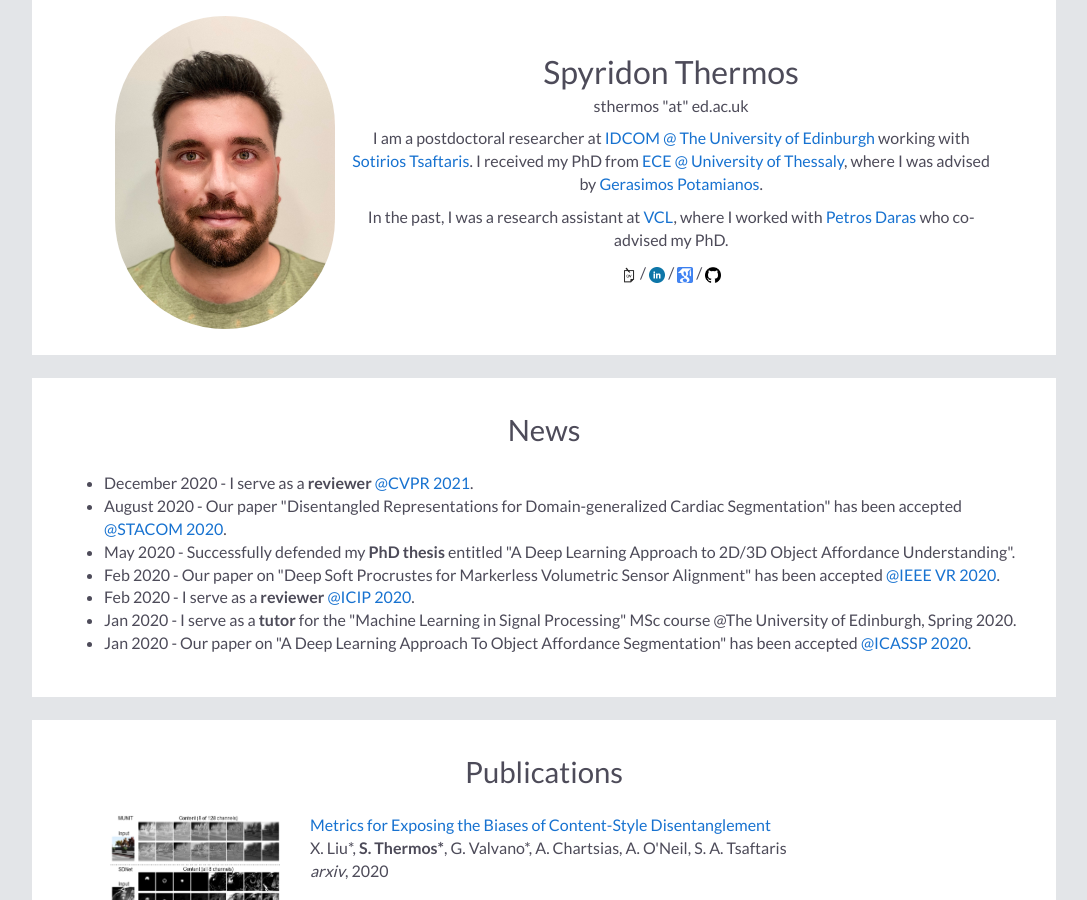
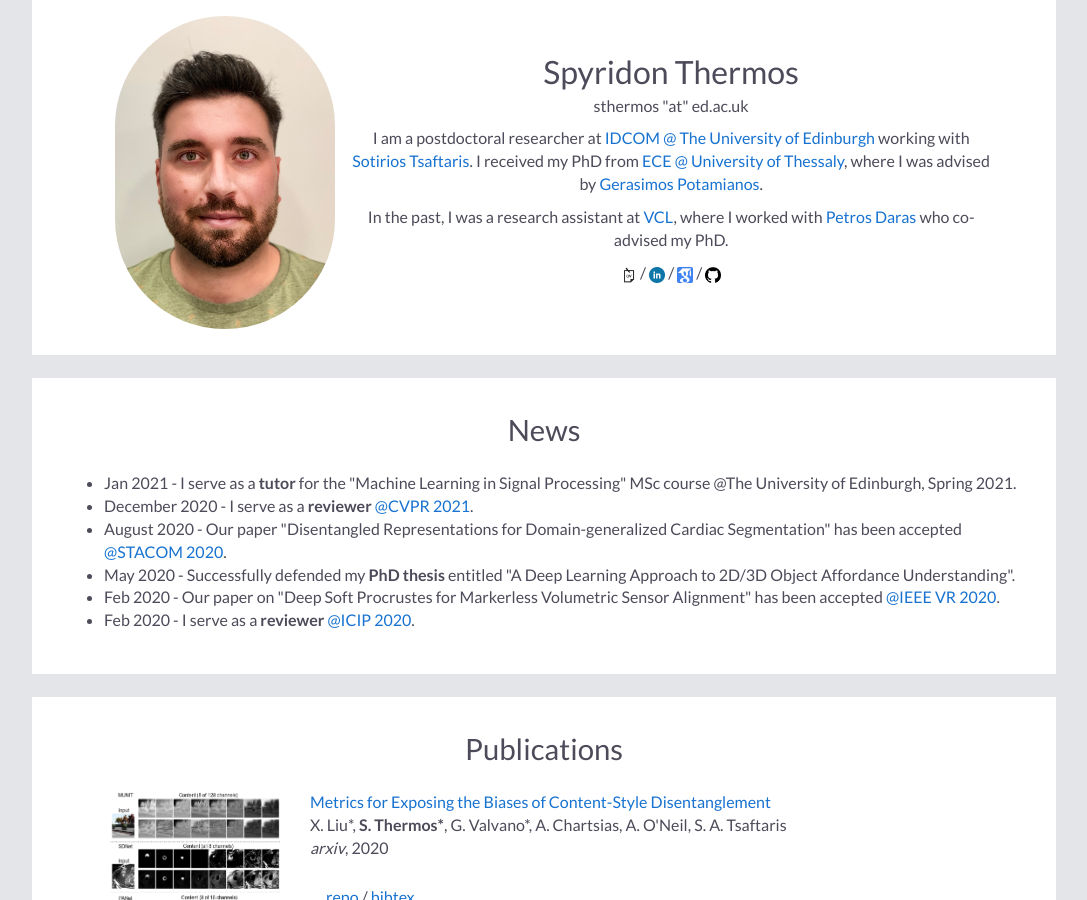
Before and after one commit to spthermo/spthermo.github.io, a Jekyll site: the page built from index.md, in a window 1280 px wide and 900 px high. Shown: the whole window, without its empty margins (96-1183 px from the left). Built offline with Jekyll 4.4.1, drawn with Linux system fonts in a browser that asks for light colours; nearby versions of some CDN libraries; our own code applies the rules of GitHub Pages for plain Markdown files.

Commit message:
Update default.html

```diff
--- a/_layouts/default.html
+++ b/_layouts/default.html
@@ -56,13 +56,12 @@
     <h2>News</h2>
       <div class="news">
         <ul>
+          <li><span> Jan 2021 - I serve as a <strong> tutor </strong> for the "Machine Learning in Signal Processing" MSc course @The University of Edinburgh, Spring 2021.
           <li><span> December 2020 - I serve as a <strong> reviewer </strong> <a href="http://cvpr2021.thecvf.com/">@CVPR 2021</a>.
           <li><span> August 2020 - Our paper "Disentangled Representations for Domain-generalized Cardiac Segmentation" has been accepted <a href="https://stacom2020.cardiacatlas.org/">@STACOM 2020</a>.
           <li><span> May 2020 - Successfully defended my <strong>PhD thesis</strong> entitled "A Deep Learning Approach to 2D/3D Object Affordance Understanding".
           <li><span> Feb 2020 - Our paper on "Deep Soft Procrustes for Markerless Volumetric Sensor Alignment" has been accepted <a href="http://ieeevr.org/2020/">@IEEE VR 2020</a>.
           <li><span> Feb 2020 - I serve as a <strong> reviewer </strong> <a href="https://2020.ieeeicip.org/">@ICIP 2020</a>.
-          <li><span> Jan 2020 - I serve as a <strong> tutor </strong> for the "Machine Learning in Signal Processing" MSc course @The University of Edinburgh, Spring 2020.
-          <li><span> Jan 2020 - Our paper on "A Deep Learning Approach To Object Affordance Segmentation" has been accepted <a href="https://2020.ieeeicassp.org/">@ICASSP 2020</a>.
         </ul>
       </div>
     </table>
```
